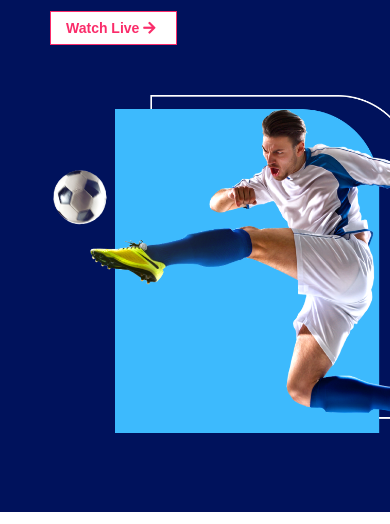
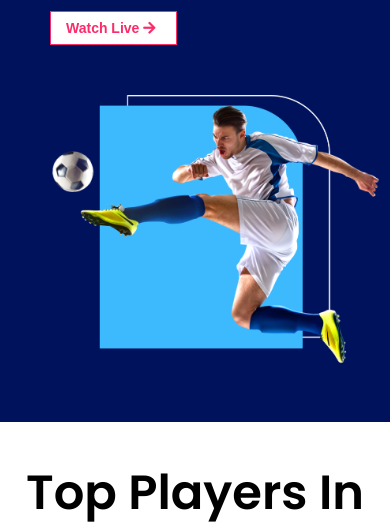
Before and after one commit to MshSiam/assignment-2, a plain HTML site: page index.html in a window 390 px wide. Shown: the part 588-1112 px from the top of the page. Drawn offline with Linux system fonts and the light colour scheme.

Commit message:
checking git

```diff
--- a/style/style.css
+++ b/style/style.css
@@ -378,8 +378,8 @@ main{
 
     .banner .banner-img img{
         margin-top: 50px;
-        width: 430px;
-        height: 360px;
+        width: 330px;
+        height: auto;
 
     }
 
```
